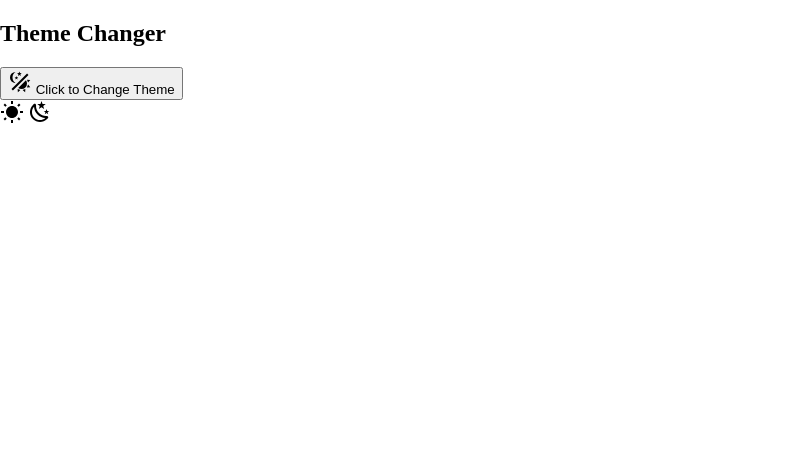
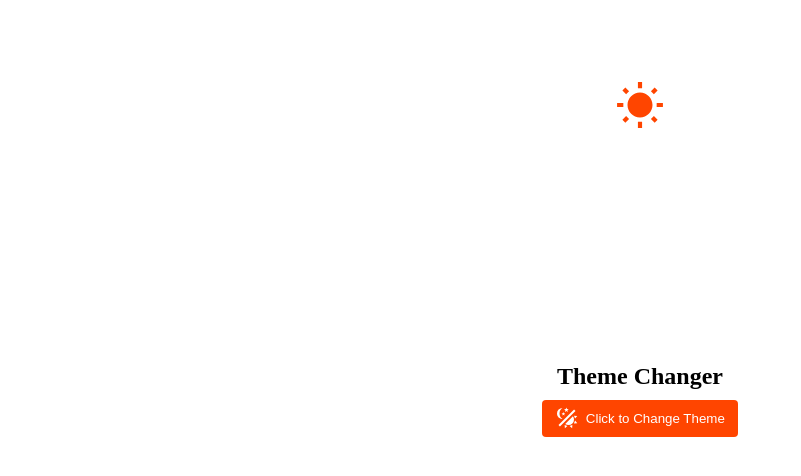
Before and after one commit to danielknight261/light-dark-mode, a plain HTML site: page index.html in a window 1280 px wide. Shown: the top 476 px of the page, without its empty margins (0-801 px from the left). Drawn offline with Linux system fonts and the light colour scheme.

Commit message:
styling and some and js click events function

```diff
--- a/index.html
+++ b/index.html
@@ -6,11 +6,12 @@
     <meta http-equiv="X-UA-Compatible" content="IE=edge">
     <meta name="viewport" content="width=device-width, initial-scale=1.0">
     <link rel="stylesheet" href="styles.css">
+    <script src="script.js" defer></script>
     <title>Theme Changer</title>
 </head>
 
 <body>
-    <h2>Theme Changer</h2>
+    <h2 class="title">Theme Changer</h2>
 
     <button class="theme-button">
         <!-- Swapper Icon -->
@@ -23,14 +24,14 @@
 
     <div class="sun-moon-container">
         <!-- Sun -->
-      <svg class="sun-icon" style="width:24px;height:24px" viewBox="0 0 24 24">
-        <path fill="currentColor"
+      <svg class="sun-icon"  viewBox="0 0 24 24">
+        <path
             d="M3.55 19.09L4.96 20.5L6.76 18.71L5.34 17.29M12 6C8.69 6 6 8.69 6 12S8.69 18 12 18 18 15.31 18 12C18 8.68 15.31 6 12 6M20 13H23V11H20M17.24 18.71L19.04 20.5L20.45 19.09L18.66 17.29M20.45 5L19.04 3.6L17.24 5.39L18.66 6.81M13 1H11V4H13M6.76 5.39L4.96 3.6L3.55 5L5.34 6.81L6.76 5.39M1 13H4V11H1M13 20H11V23H13" />
       </svg>
 
         <!-- Moon Icon -->
-      <svg class="moon-icon" style="width:24px;height:24px" viewBox="0 0 24 24">
-        <path fill="currentColor"
+      <svg class="moon-icon" viewBox="0 0 24 24">
+        <path
             d="M17.75,4.09L15.22,6.03L16.13,9.09L13.5,7.28L10.87,9.09L11.78,6.03L9.25,4.09L12.44,4L13.5,1L14.56,4L17.75,4.09M21.25,11L19.61,12.25L20.2,14.23L18.5,13.06L16.8,14.23L17.39,12.25L15.75,11L17.81,10.95L18.5,9L19.19,10.95L21.25,11M18.97,15.95C19.8,15.87 20.69,17.05 20.16,17.8C19.84,18.25 19.5,18.67 19.08,19.07C15.17,23 8.84,23 4.94,19.07C1.03,15.17 1.03,8.83 4.94,4.93C5.34,4.53 5.76,4.17 6.21,3.85C6.96,3.32 8.14,4.21 8.06,5.04C7.79,7.9 8.75,10.87 10.95,13.06C13.14,15.26 16.1,16.22 18.97,15.95M17.33,17.97C14.5,17.81 11.7,16.64 9.53,14.5C7.36,12.31 6.2,9.5 6.04,6.68C3.23,9.82 3.34,14.64 6.35,17.66C9.37,20.67 14.19,20.78 17.33,17.97Z" />
       </svg>
     </div>
--- /dev/null
+++ b/script.js
@@ -0,0 +1,4 @@
+document.querySelector('.theme-button').addEventListener
+('click', () => {
+    document.body.classList.toggle('dark')
+})
--- a/styles.css
+++ b/styles.css
@@ -1,6 +1,9 @@
 body {
     --accent-color: orangered;
-    --background-color:
+    --background-color: white;
+    --text-color: black;
+    --button-text-color: var(--background-color);
+    --transition-delay: 1s;
 
 
   display: flex;
@@ -9,9 +12,88 @@ body {
   align-items: center;
   height: 100vh;
   margin: 0;
+  transition: var(--transition-delay);
+
+  background-color: var(--background-color);
+  color: var(--text-color);
 
 }
 
 body.dark {
+    --accent-color: #d0d066;
+    --background-color: #333;
+    --text-color: white;
+    --button-text-color: #333;
+    --transition-delay: 1s;
 
 }
+
+.title {
+    margin: 0;
+    margin-bottom: .6rem;
+}
+
+.theme-button {
+    background-color: var(--accent-color);
+    color: var(--button-text-color);
+
+    display: flex;
+    justify-content: center;
+    align-items: center;
+    cursor: pointer;
+    padding: .5em 1em;
+    border-radius: .3em;
+    border: none;
+    outline: none;
+    transition: var(--transition-delay);
+    transform: scale(1);
+}
+
+.theme-button .icon {
+    margin-right: .5em;
+
+}
+
+.theme-button:hover,
+.theme-button:focus {
+    transform: scale(1.1);
+}
+
+.sun-moon-container {
+    --rotation: 0;
+
+    position: absolute;
+    pointer-events: none;
+    display: flex;
+    justify-content: center;
+    top: 0;
+    height: 200vmin;
+    transform: rotate(var(--rotation));
+}
+
+.sun-icon,
+.moon-icon {
+    position: absolute;
+    transition: opacity, fill, var(--transition-delay);
+    width: 50px;
+    height: 50px;
+    fill: var(--accent-color);
+}
+
+.sun-icon {
+    top: 5%;
+}
+
+.dark .sun-icon {
+    opacity: 0;
+}
+
+.moon-icon {
+    bottom: 5%;
+    opacity: 0;
+
+}
+
+.dark .moon-icon {
+    opacity: 1;
+}
```
Also changed, not shown: 1 other file.
